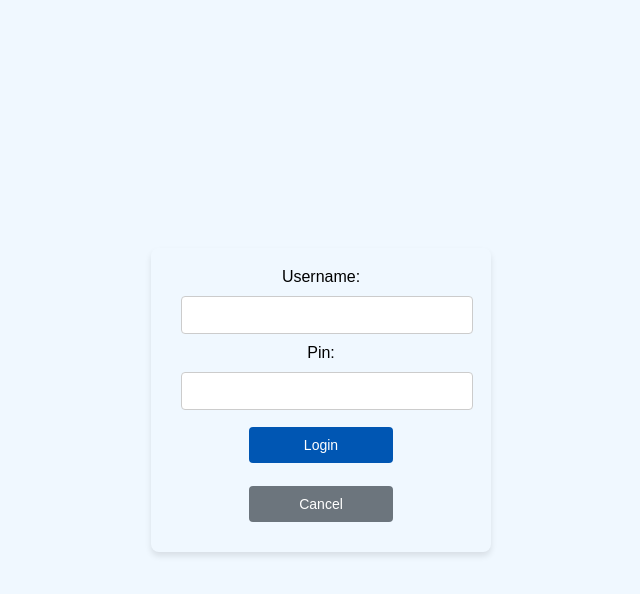
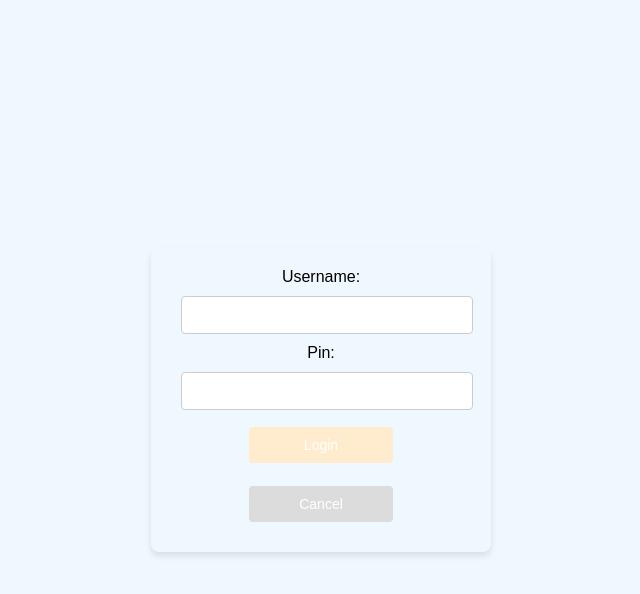
Before and after one commit to ellyzajuanaputri/pbo, a plain HTML site: page 10/index.html in a window 1280 px wide. In both pictures the pointer is over the button "Login". Shown: the whole page, without its empty margins (319-959 px from the left). Drawn offline with Linux system fonts and the light colour scheme.

Commit message:
Create pertemuan10.css

```diff
--- a/10/pertemuan10.css
+++ b/10/pertemuan10.css
@@ -44,14 +44,14 @@ button {
 }
 
 button:hover {
-    background-color: #0056b3;
+    background-color: #FFEBCD;
     transform: translateY(-3px);
 }
 
 button#cancel {
-    background-color: #6c757d;
+    background-color: #DCDCDC;
 }
 
 button#cancel:hover {
-    background-color: #5a6268;
+    background-color: #FFF0F5;
 }
```
